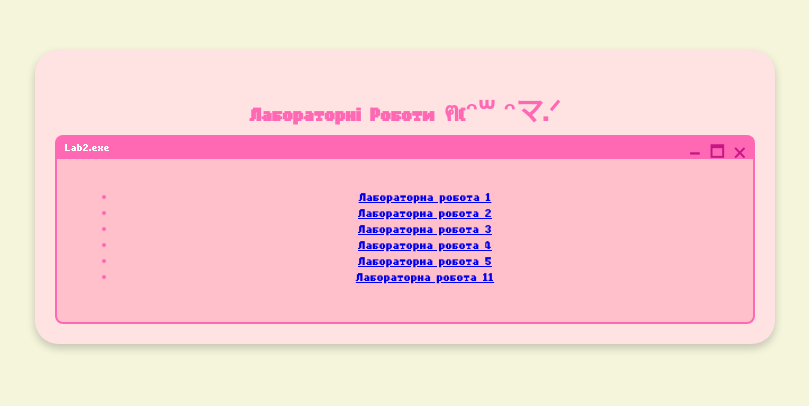
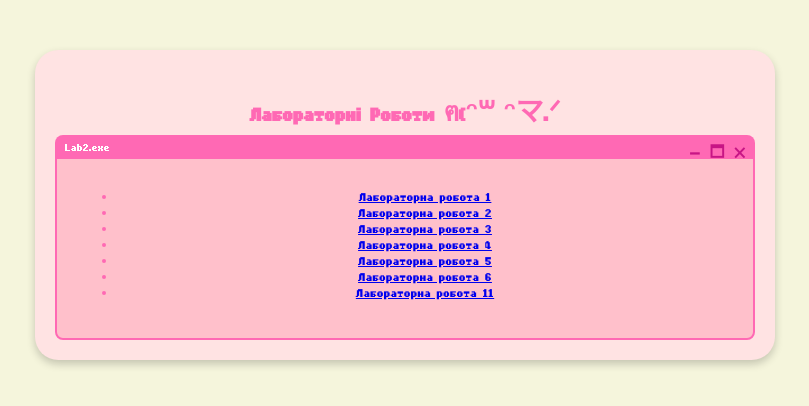
Before and after one commit to idiommarres/webdesign.github.io, a plain HTML site: page index.html in a window 1280 px wide. Shown: the whole page, without its empty margins (235-1044 px from the left). Drawn offline with Linux system fonts and the light colour scheme.

Commit message:
Update index.html

```diff
--- a/index.html
+++ b/index.html
@@ -24,6 +24,7 @@
                 <li><a href="lab3/index.html">Лабораторна робота 3</a></li>
                  <li><a href="lab4.html">Лабораторна робота 4</a></li>
                 <li><a href="lab5.html">Лабораторна робота 5</a></li>
+                <li><a href="lab6.html">Лабораторна робота 6</a></li>
                 <li><a href="lab11/index.html">Лабораторна робота 11</a></li>
             </ul>
         </div>
```
